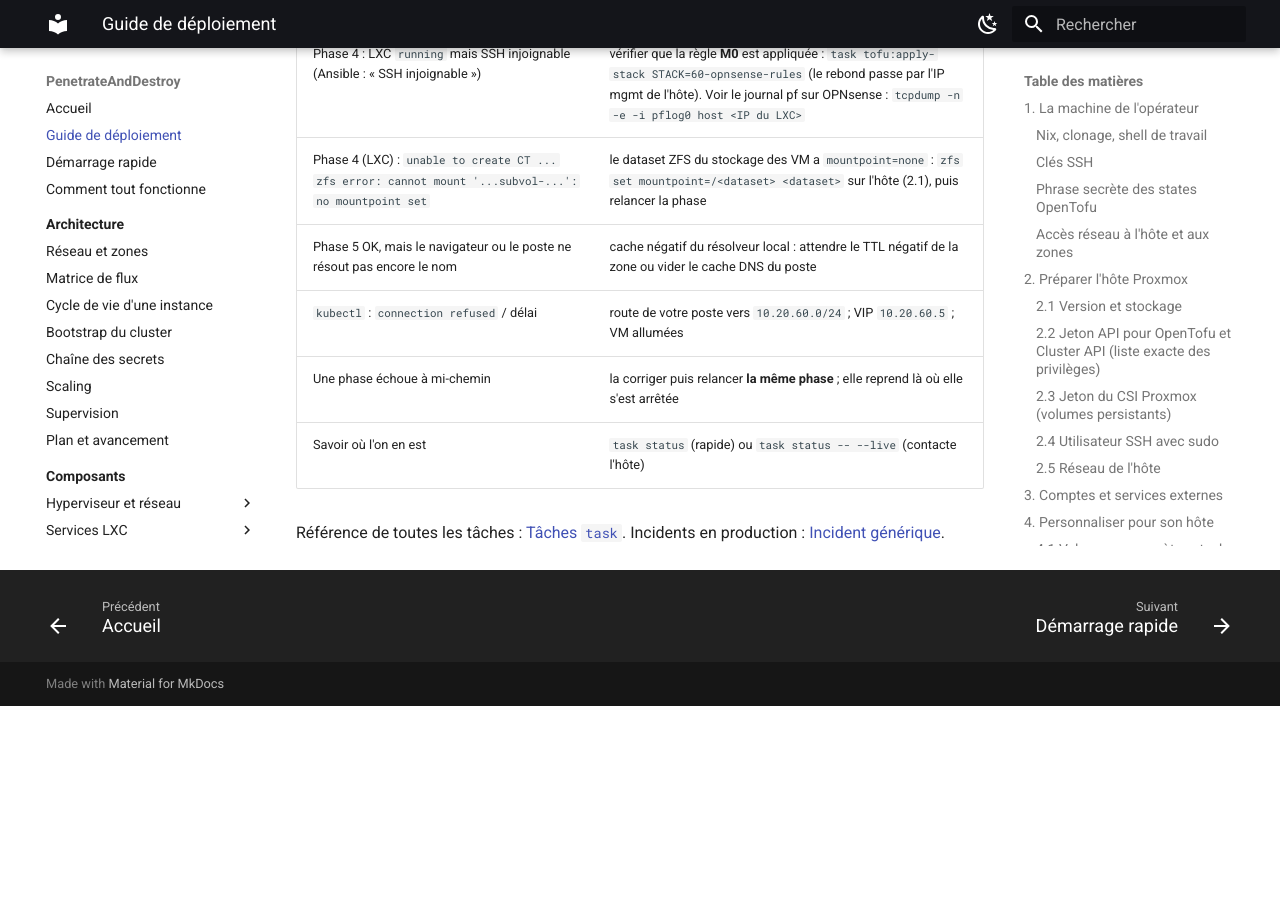
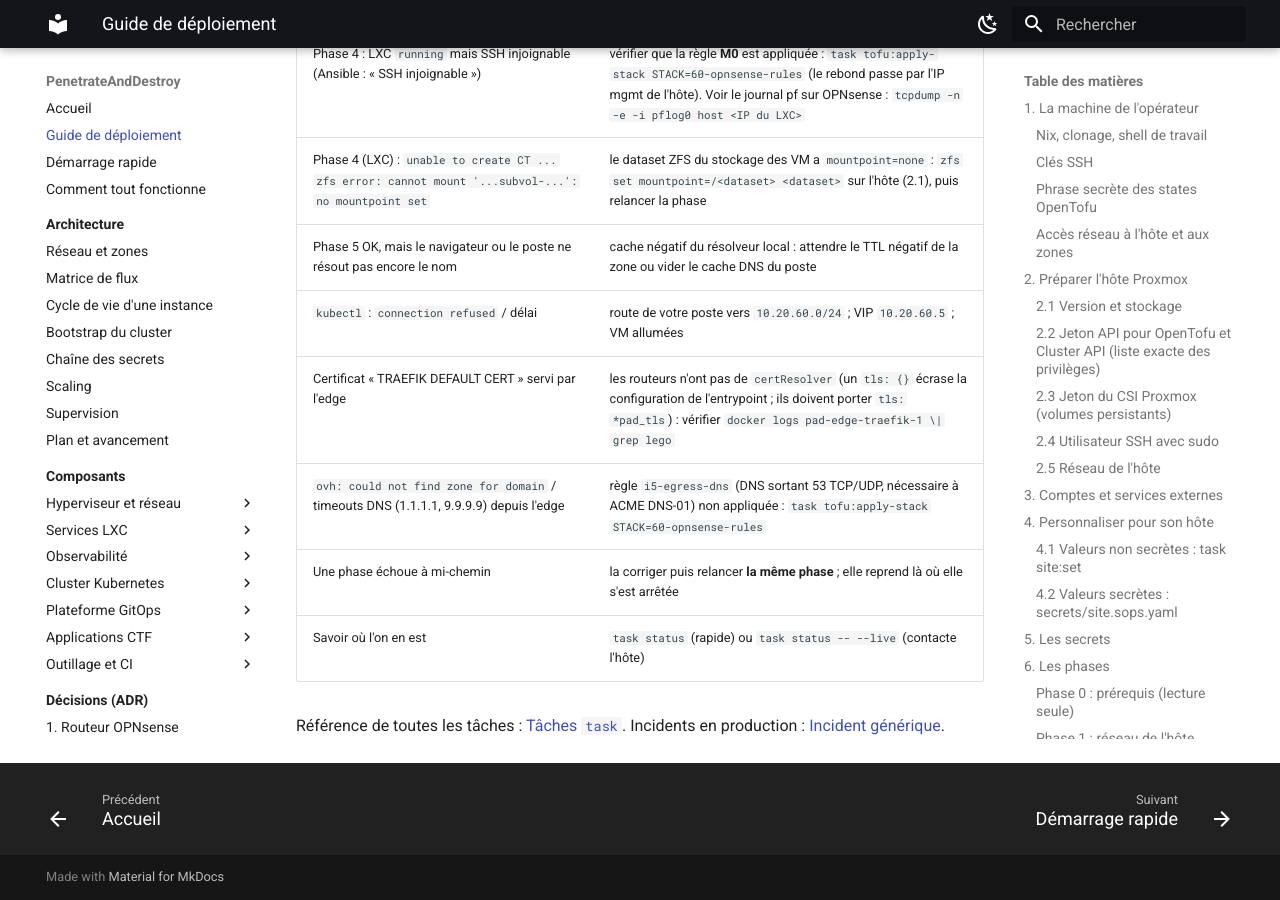
Before and after one commit to kim-tsr/penetrate-and-destroy, an MkDocs documentation site: the page built from docs/guide-deploiement.md, in a window 1280 px wide and 900 px high, scrolled down 23555 px. Built offline with MkDocs 1.6.1 and Material for MkDocs 9.7.7, drawn with Linux system fonts in a browser that asks for light colours; before the commit the page ends 24261 px from its top, so only the background shows below that.

Commit message:
docs: certificats de l'edge (TLS des routeurs) et DNS sortant pour ACME

```diff
--- a/docs/guide-deploiement.md
+++ b/docs/guide-deploiement.md
@@ -603,6 +603,8 @@
 | Phase 4 (LXC) : `unable to create CT ... zfs error: cannot mount '...subvol-...': no mountpoint set` | le dataset ZFS du stockage des VM a `mountpoint=none` : `zfs set mountpoint=/<dataset> <dataset>` sur l'hôte (2.1), puis relancer la phase |
 | Phase 5 OK, mais le navigateur ou le poste ne résout pas encore le nom | cache négatif du résolveur local : attendre le TTL négatif de la zone ou vider le cache DNS du poste |
 | `kubectl` : `connection refused` / délai | route de votre poste vers `10.20.60.0/24` ; VIP `10.20.60.5` ; VM allumées |
+| Certificat « TRAEFIK DEFAULT CERT » servi par l'edge | les routeurs n'ont pas de `certResolver` (un `tls: {}` écrase la configuration de l'entrypoint ; ils doivent porter `tls: *pad_tls`) : vérifier `docker logs pad-edge-traefik-1 \| grep lego` |
+| `ovh: could not find zone for domain` / timeouts DNS (1.1.1.1, 9.9.9.9) depuis l'edge | règle `i5-egress-dns` (DNS sortant 53 TCP/UDP, nécessaire à ACME DNS-01) non appliquée : `task tofu:apply-stack STACK=60-opnsense-rules` |
 | Une phase échoue à mi-chemin | la corriger puis relancer **la même phase** ; elle reprend là où elle s'est arrêtée |
 | Savoir où l'on en est | `task status` (rapide) ou `task status -- --live` (contacte l'hôte) |
 
```
Also changed, not shown: docs/architecture/flux.md (+1 -1 lines), docs/composants/traefik-edge.md (+2 -0 lines).
